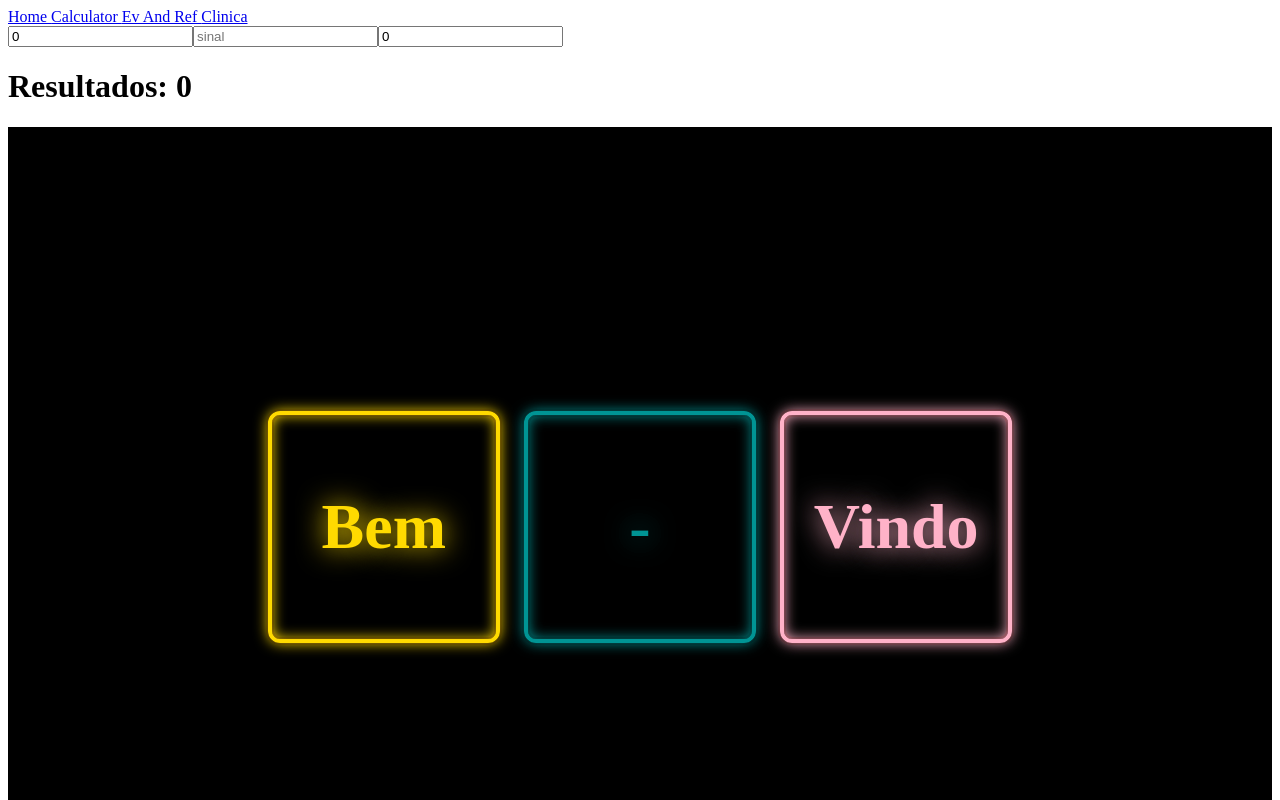
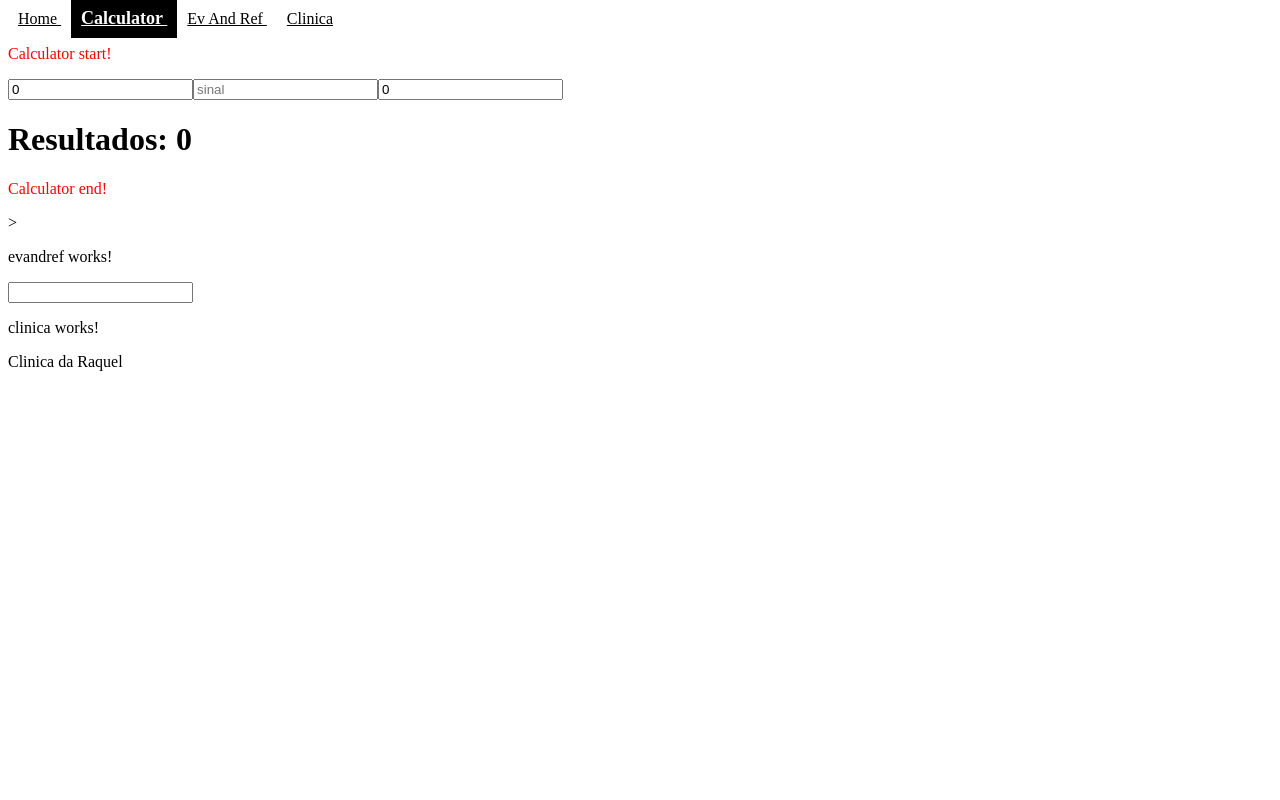
Before and after one commit to BarreiroReSird/AulasAngularV2, an Angular app in the folder project/: page /calculator in a window 1280 px wide. Shown: the top 800 px of the page. Built offline with nearby package versions, Linux system fonts and the light colour scheme; a web font is replaced by a local one.

Commit message:
error update

```diff
--- a/project/src/app/app-routing.module.ts
+++ b/project/src/app/app-routing.module.ts
@@ -6,8 +6,8 @@ import { EvandrefComponent } from './components/evandref/evandref.component';
 import { HomeComponent } from './components/home/home.component';
 
 const routes: Routes = [
-  {path:"",component: HomeComponent},
-  {path:"home",component: HomeComponent},
+  {path:"", component: HomeComponent},
+  {path:"home", component: HomeComponent},
   {path:"calculator",component: CaculatorComponent},
   {path:"evAndref",component: EvandrefComponent},
   {path:"clinica",component: ClinicaComponent}
--- a/project/src/app/app.component.html
+++ b/project/src/app/app.component.html
@@ -1,5 +1,4 @@
 <app-navbar></app-navbar>
 <router-outlet></router-outlet>
-<app-home></app-home>
 ><app-evandref></app-evandref>
 <app-clinica></app-clinica>
--- a/project/src/app/components/caculator/caculator.component.html
+++ b/project/src/app/components/caculator/caculator.component.html
@@ -1,4 +1,6 @@
+<p style="color:red;">Calculator start!</p>
 <input placeholder='vX' [(ngModel)]="valorX" (input)='calcula()'>
 <input placeholder='sinal' [(ngModel)]="sinal" (input)='calcula()'>
 <input placeholder='vY' [(ngModel)]="valorY" (input)='calcula()'>
 <h1>Resultados: {{resultado}}</h1>
+<p style="color:red;">Calculator end!</p>
--- a/project/src/app/components/home/home.component.css
+++ b/project/src/app/components/home/home.component.css
@@ -20,6 +20,7 @@ main {
   justify-content: center;
   min-height: 100vh;
   background-color: black;
+  padding: 0%;
 }
 
 #type1 {
--- a/project/src/app/components/home/home.component.html
+++ b/project/src/app/components/home/home.component.html
@@ -1,4 +1,3 @@
-<!-- <p>home works!</p> -->
 <main>
   <div id="type1">
     <div class="let1 leta">
--- a/project/src/app/components/navbar/navbar.component.css
+++ b/project/src/app/components/navbar/navbar.component.css
@@ -0,0 +1,13 @@
+.activePage{
+  color: white;
+  background-color: black;
+  font-size: large;
+  font-weight: bold;
+
+  transition: all 1s;
+}
+
+a{
+  padding: 10px;
+  color: black;
+}
--- a/project/src/app/components/navbar/navbar.component.html
+++ b/project/src/app/components/navbar/navbar.component.html
@@ -1,6 +1,6 @@
-<div>
-  <a [routerLink]="['home']">Home </a>
-  <a [routerLink]="['calculator']">Calculator </a>
-  <a [routerLink]="['evAndref']">Ev And Ref </a>
-  <a [routerLink]="['clinica']">Clinica </a>
+<div class="navbar">
+  <a [routerLink]="['home']" routerLinkActive="activePage">Home </a>
+  <a [routerLink]="['calculator']" routerLinkActive="activePage">Calculator </a>
+  <a [routerLink]="['evAndref']" routerLinkActive="activePage">Ev And Ref </a>
+  <a [routerLink]="['clinica']" routerLinkActive="activePage">Clinica </a>
 </div>
```
